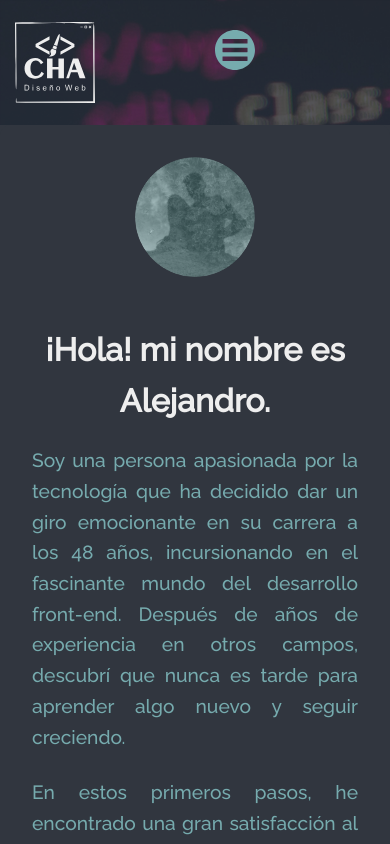
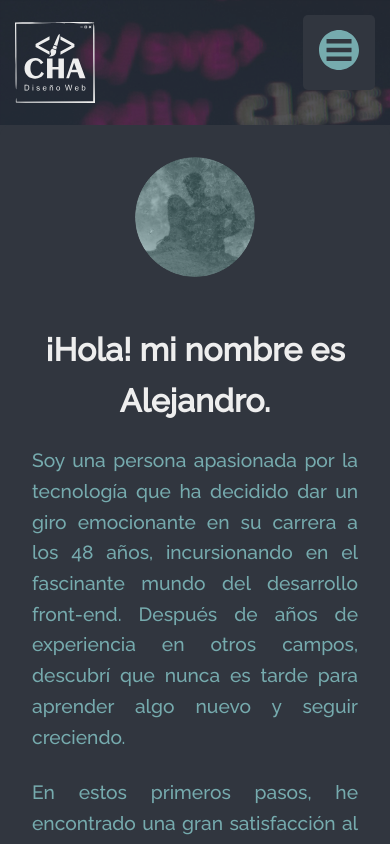
Before and after one commit to Ale-pogo/Mi_portafolio, a plain HTML site: page index.html in a window 390 px wide. Shown: the top 844 px of the page. Drawn offline with Linux system fonts and the light colour scheme.

Commit message:
barra menu posicionamiento iconos

```diff
--- a/style.css
+++ b/style.css
@@ -552,26 +552,37 @@ button:hover {
 @media (max-width: 768px) {
     .cabecera {
         flex-direction: row;
-        justify-content: space-around;
+        justify-content: space-between;
         align-items: center;
         align-content: center;
     }
 
-    .abrir__menu,
+    /*.abrir__menu,
     .cerrar__menu {
         display: block;
+        width: 20%;
         border: 0;
         font-size: 1.25rem;
         cursor: pointer;
         background-color: var(--transparente);
-    }
+    }*/
 
     .abrir__menu {
         color: var(--transparente);
+        width: 20%;
+        display: block;
+        font-size: 1.25rem;
+        cursor: pointer;
+        border: 0;
     }
 
     .cerrar__menu {
         color: var(--transparente);
+        width: 70%;
+        display: block;
+        font-size: 1.25rem;
+        cursor: pointer;
+        border: 0;
     }
     .abrir__menu:hover, .cerrar__menu:hover {
         background-color: var(--transparente);
```
